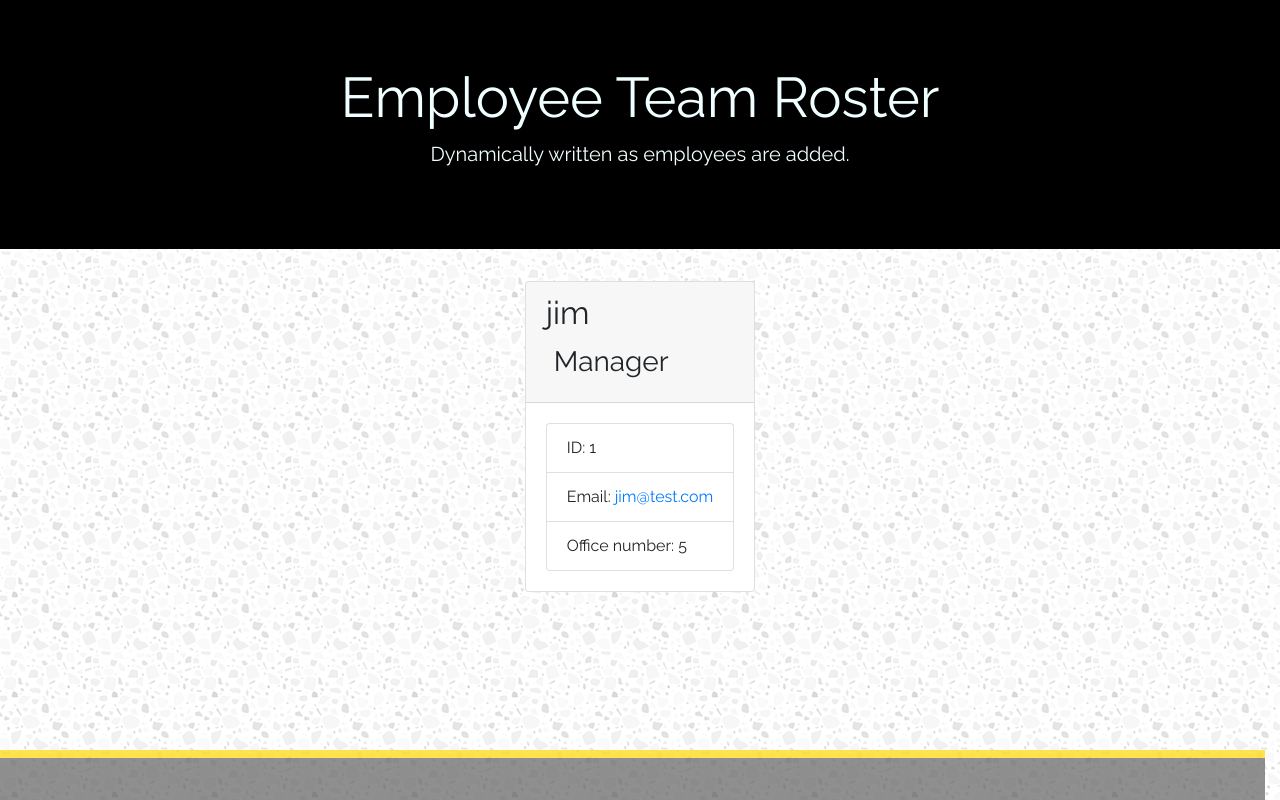
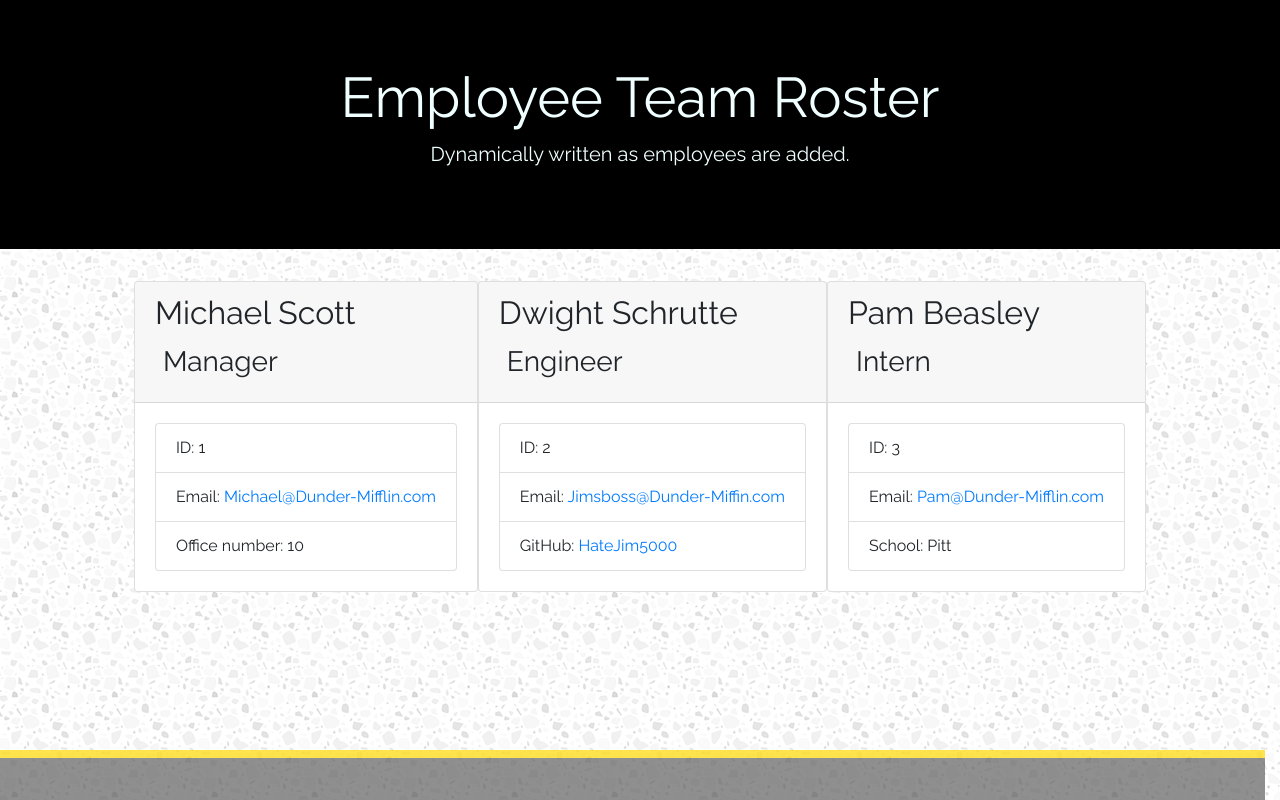
Before and after one commit to RFlanagan82/employee-template-engine, a website: page develop/output/.team.html in a window 1280 px wide. Drawn offline with nearby package versions, Linux system fonts and the light colour scheme.

```diff
--- a/develop/output/.team.html
+++ b/develop/output/.team.html
@@ -30,14 +30,40 @@
         <div class="team-area col-12 d-flex justify-content-center">
           <div class="card employee-card">
     <div class="card-header">
-        <h2 class="card-title">jim</h2>
+        <h2 class="card-title">Michael Scott</h2>
         <h3 class="card-title"><i class="fas fa-mug-hot mr-2"></i>Manager</h3>
     </div>
     <div class="card-body">
         <ul class="list-group">
             <li class="list-group-item">ID: 1</li>
-            <li class="list-group-item">Email: <a href="mailto:jim@test.com">jim@test.com</a></li>
-            <li class="list-group-item">Office number: 5</li>
+            <li class="list-group-item">Email: <a href="mailto:Michael@Dunder-Mifflin.com">Michael@Dunder-Mifflin.com</a></li>
+            <li class="list-group-item">Office number: 10</li>
+        </ul>
+    </div>
+</div>
+<div class="card employee-card">
+    <div class="card-header">
+        <h2 class="card-title">Dwight Schrutte</h2>
+        <h3 class="card-title"><i class="fas fa-glasses mr-2"></i>Engineer</h3>
+    </div>
+    <div class="card-body">
+        <ul class="list-group">
+            <li class="list-group-item">ID: 2</li>
+            <li class="list-group-item">Email: <a href="mailto:Jimsboss@Dunder-Miffin.com">Jimsboss@Dunder-Miffin.com</a></li>
+            <li class="list-group-item">GitHub: <a href="https://github.com/HateJim5000" target="_blank" rel="noopener noreferrer">HateJim5000</a></li>
+        </ul>
+    </div>
+</div>
+<div class="card employee-card">
+    <div class="card-header">
+        <h2 class="card-title">Pam Beasley</h2>
+        <h3 class="card-title"><i class="fas fa-user-graduate mr-2"></i>Intern</h3>
+    </div>
+    <div class="card-body">
+        <ul class="list-group">
+            <li class="list-group-item">ID: 3</li>
+            <li class="list-group-item">Email: <a href="mailto:Pam@Dunder-Mifflin.com">Pam@Dunder-Mifflin.com</a></li>
+            <li class="list-group-item">School: Pitt</li>
         </ul>
     </div>
 </div>
```
